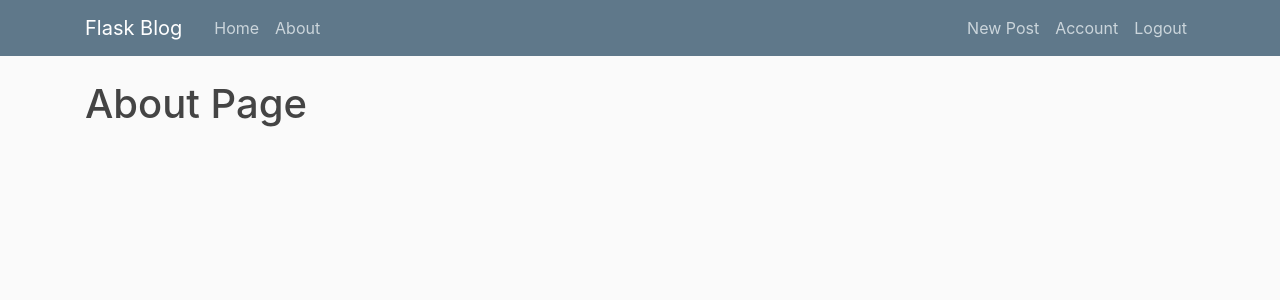
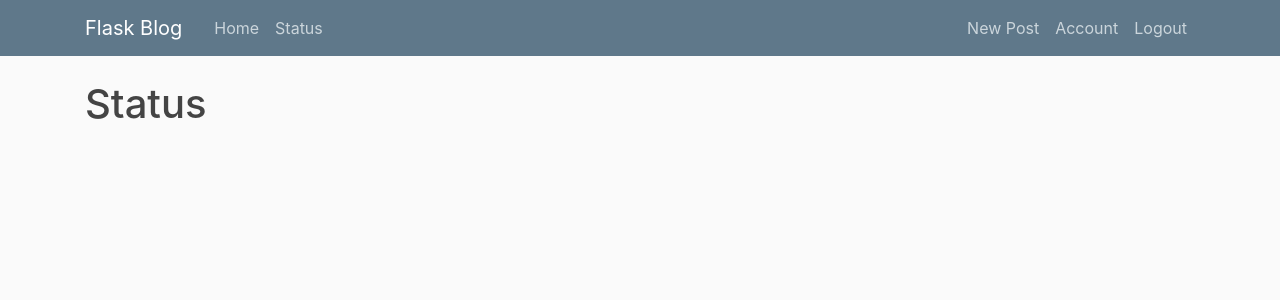
Before and after one commit to usamaysn/flaskbloguy, a Flask app: page /about in a window 1280 px wide. Shown: the top 300 px of the page. Run offline with Flask 2, Linux system fonts and the light colour scheme; the visitor is signed in with stand-in values (Sample User, id 1); some libraries are stand-ins or nearby versions.

Commit message:
initial commit

```diff
--- a/flaskblog/routes.py
+++ b/flaskblog/routes.py
@@ -3,7 +3,7 @@ import time
 import concurrent.futures
 import secrets
 from PIL import Image
-from flask import render_template, url_for, flash, redirect, request, abort
+from flask import render_template, url_for, flash, redirect, request, abort, session
 from flaskblog import app, db, mail, bcrypt
 from flaskblog.forms import (RegistrationForm, LoginForm, UpdateAccountForm,
                              PostForm, RequestResetForm, ResetPasswordForm)
@@ -53,21 +53,28 @@ def register():
 
 @app.route("/login", methods=['GET', 'POST'])
 def login():
+
+    session.pop('user_id', None)
     value = Limiteuser.query.all()
     if value:
         increment = 0
         for value in value:
             increment+=1
-        if increment>=20: # here is the limit of the users. if you want to decrease or increase the limit, then increase/decrease the 10
-            return redirect("/")
+        if increment>=1: # here is the limit of the users. if you want to decrease or increase the limit, then increase/decrease the 10
+            flash('At capacity. Please try again later', 'danger')
+            #return redirect("/")
+            return render_template('about.html', title='About')
     if current_user.is_authenticated:
 
     #**************************
         return redirect(url_for('home'))
     form = LoginForm()
     if form.validate_on_submit():
+
         user = User.query.filter_by(email=form.email.data).first()
         if user and bcrypt.check_password_hash(user.password, form.password.data):
+
+
 
             login_user(user, remember=form.remember.data)
             incre =Limiteuser(inc=1, user=current_user.id)
--- a/flaskblog/templates/about.html
+++ b/flaskblog/templates/about.html
@@ -1,4 +1,4 @@
 {% extends "layout.html" %}
 {% block content %}
-    <h1>About Page</h1>
+    <h1>Status</h1>
 {% endblock content %}
--- a/flaskblog/templates/layout.html
+++ b/flaskblog/templates/layout.html
@@ -31,7 +31,7 @@
           <div class="collapse navbar-collapse" id="navbarToggle">
             <div class="navbar-nav mr-auto">
               <a class="nav-item nav-link" href="{{ url_for('home') }}">Home</a>
-              <a class="nav-item nav-link" href="{{ url_for('about') }}">About</a>
+              <a class="nav-item nav-link" href="{{ url_for('about') }}">Status</a>
             </div>
             <!-- Navbar Right Side -->
             <div class="navbar-nav">
```
